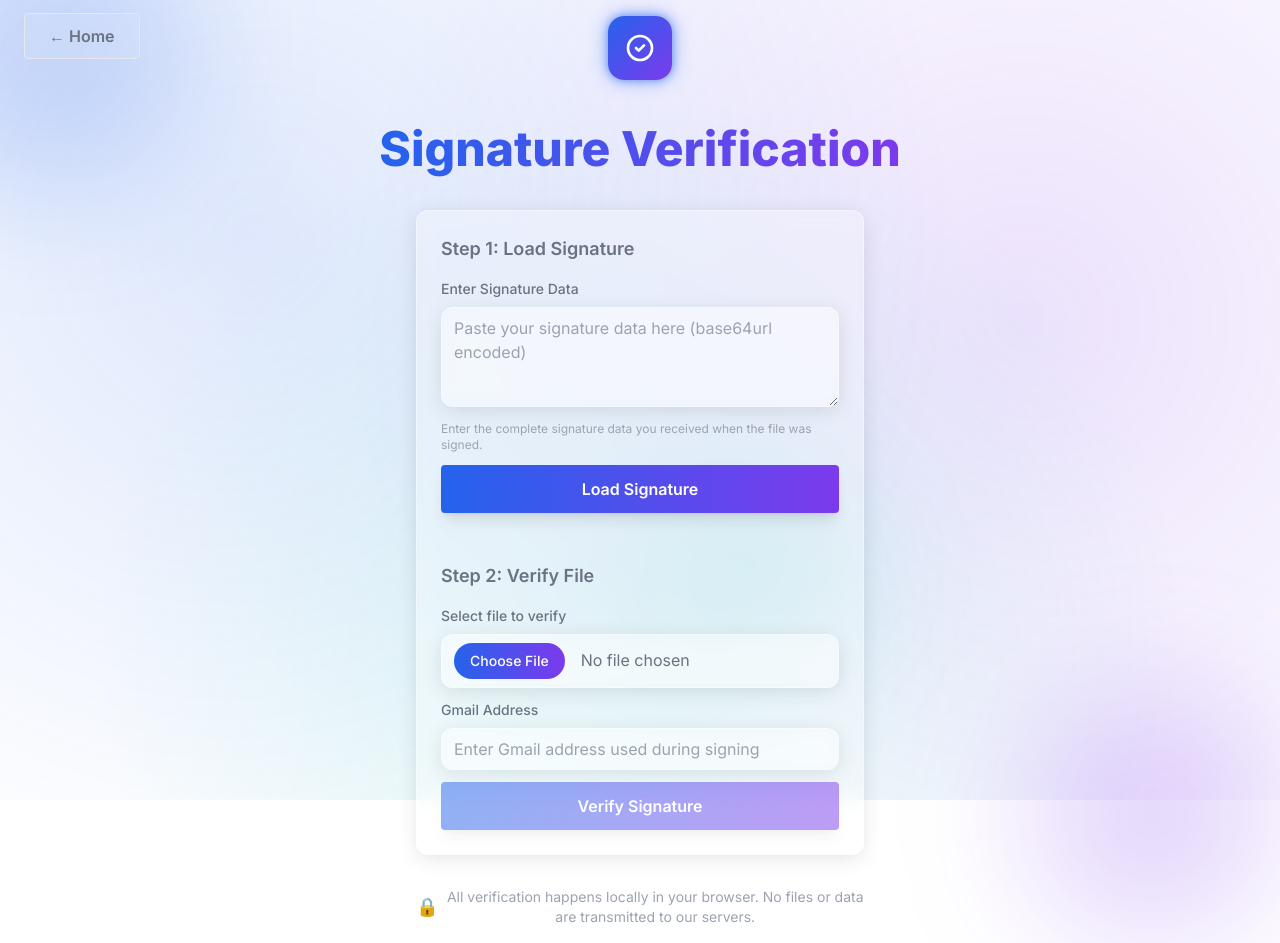
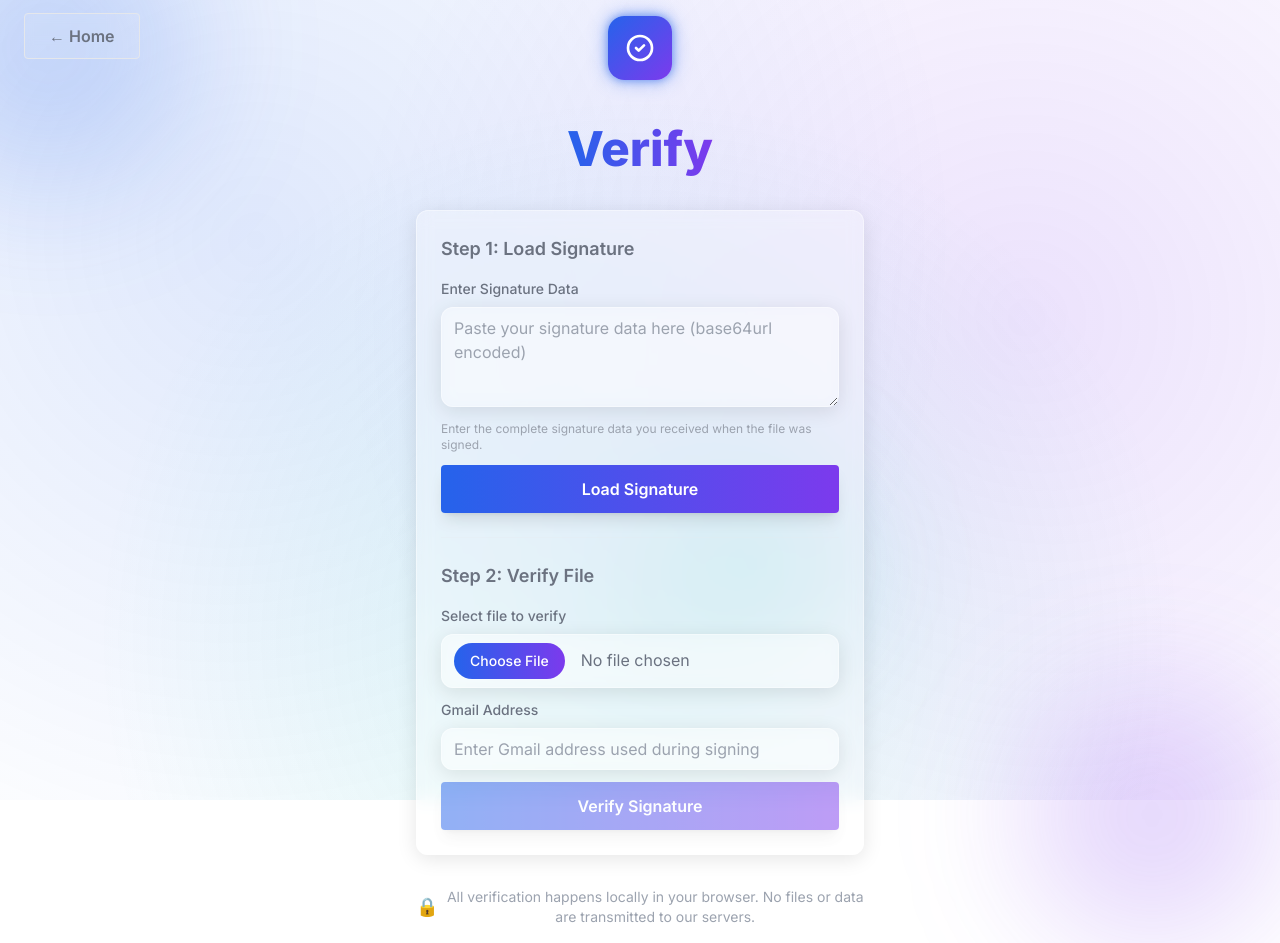
Before and after one commit to seansoreilly/content-proof, a Next.js app: page /verify in a window 1280 px wide. Built offline with nearby package versions, Linux system fonts and the light colour scheme; no server answers.

Commit message:
minor changes to wording

```diff
--- a/src/app/verify/page.tsx
+++ b/src/app/verify/page.tsx
@@ -267,7 +267,7 @@ function VerifyPageContent() {
       </div>
 
       <h1 className="text-gradient-blue text-3xl md:text-5xl font-extrabold mb-8 bg-[length:200%_200%] bg-clip-text text-transparent animate-gradient-x text-center">
-        Signature Verification
+        Verify
       </h1>
 
       {status === "error" && message && (
--- a/src/components/Landing.tsx
+++ b/src/components/Landing.tsx
@@ -94,7 +94,7 @@ export default function Landing({ authSection, session }: LandingProps) {
             </button>
           )}
           <Link href="/verify" className="btn-secondary">
-            Verify signature
+            Verify a file
           </Link>
         </div>
       </section>
```
